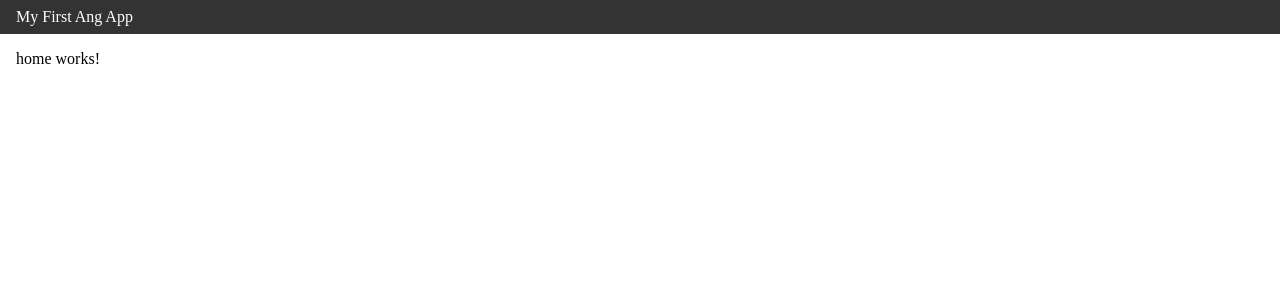
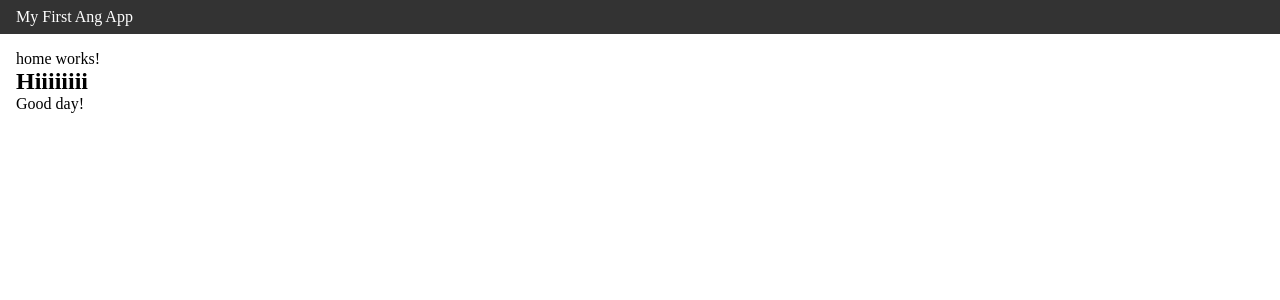
Before and after one commit to V1ADDD/angular-todos, an Angular app: page / in a window 1280 px wide. Shown: the top 300 px of the page. Built offline with nearby package versions, Linux system fonts and the light colour scheme.

Commit message:
feat: pass some messages from parent to child

```diff
--- /dev/null
+++ b/src/app/components/greeting/greeting.component.html
@@ -0,0 +1,2 @@
+<h2>Hiiiiiiii</h2>
+<p>{{ message() }}</p>
--- /dev/null
+++ b/src/app/components/greeting/greeting.component.ts
@@ -0,0 +1,11 @@
+import { Component, input } from '@angular/core';
+
+@Component({
+  selector: 'app-greeting',
+  imports: [],
+  templateUrl: './greeting.component.html',
+  styleUrl: './greeting.component.scss'
+})
+export class GreetingComponent {
+  message = input('Hi')
+}
--- a/src/app/home/home.component.html
+++ b/src/app/home/home.component.html
@@ -1 +1,2 @@
 <p>home works!</p>
+<app-greeting [message]="message()"/>
--- a/src/app/home/home.component.ts
+++ b/src/app/home/home.component.ts
@@ -1,11 +1,12 @@
-import { Component } from '@angular/core';
+import { Component, signal } from '@angular/core';
+import { GreetingComponent } from '../components/greeting/greeting.component';
 
 @Component({
   selector: 'app-home',
-  imports: [],
+  imports: [GreetingComponent],
   templateUrl: './home.component.html',
   styleUrl: './home.component.scss'
 })
 export class HomeComponent {
-
+  message = signal('Good day!')
 }
```
Also changed, not shown: src/app/components/greeting/greeting.component.scss (added), 1 other file (tests, documents, lock files or other folders).
